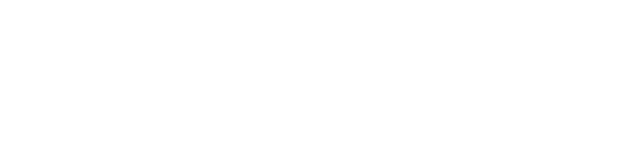
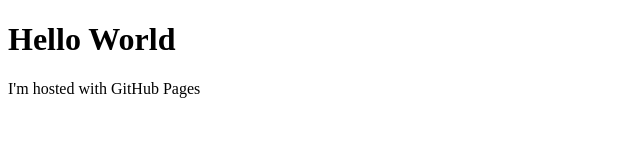
Before and after one commit to ferebel/ferebel.github.io, a plain HTML site: page index.html in a window 1280 px wide. Shown: the whole page, without its empty margins (0-640 px from the left). Drawn offline with Linux system fonts and the light colour scheme.

Commit message:
Update index.html

```diff
--- a/index.html
+++ b/index.html
@@ -4,9 +4,12 @@
     <meta charset="UTF-8">
     <meta name="viewport" content="width=device-width, initial-scale=1.0">
     <meta http-equiv="X-UA-Compatible" content="ie=edge">
-    <title>Document</title>
+    <title>Fe.Rebel</title>
 </head>
 <body>
 
+    <h1>Hello World</h1>
+    <p>I'm hosted with GitHub Pages</p>
+
 </body>
 </html>
```
